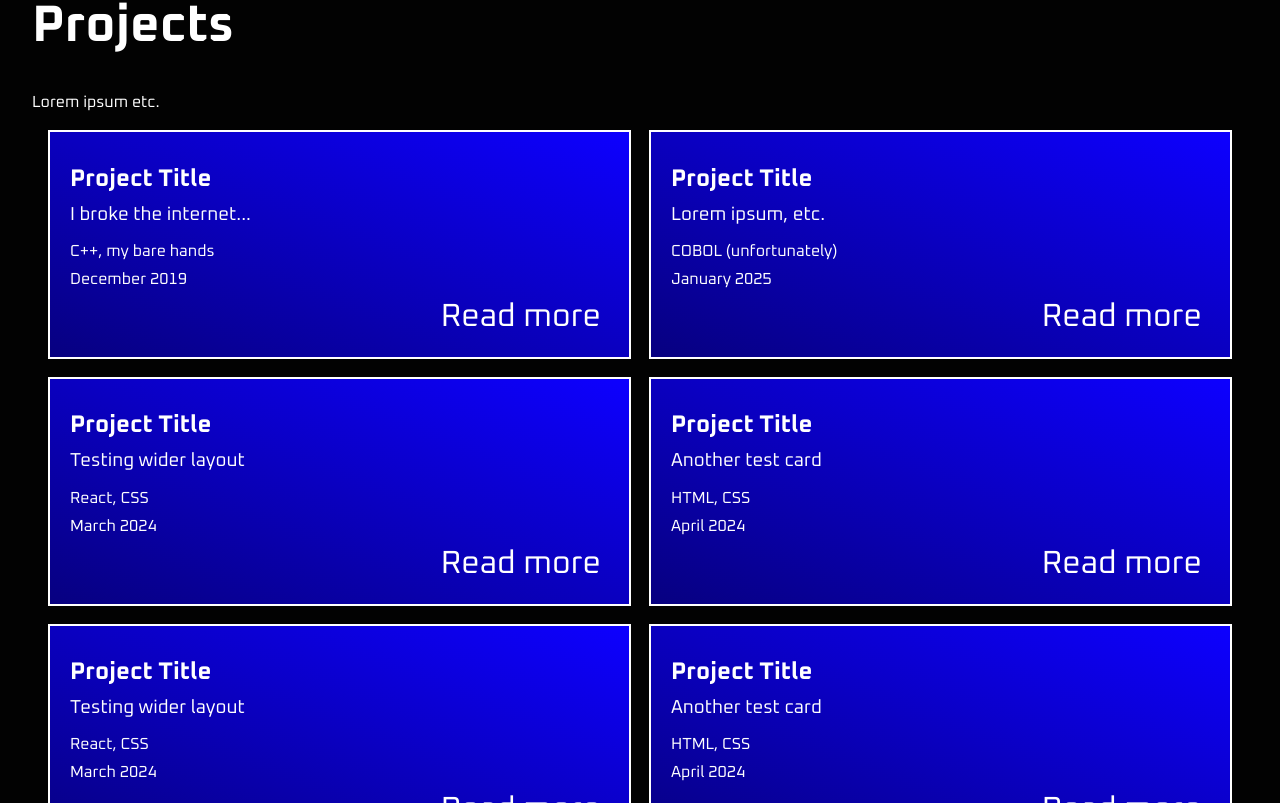
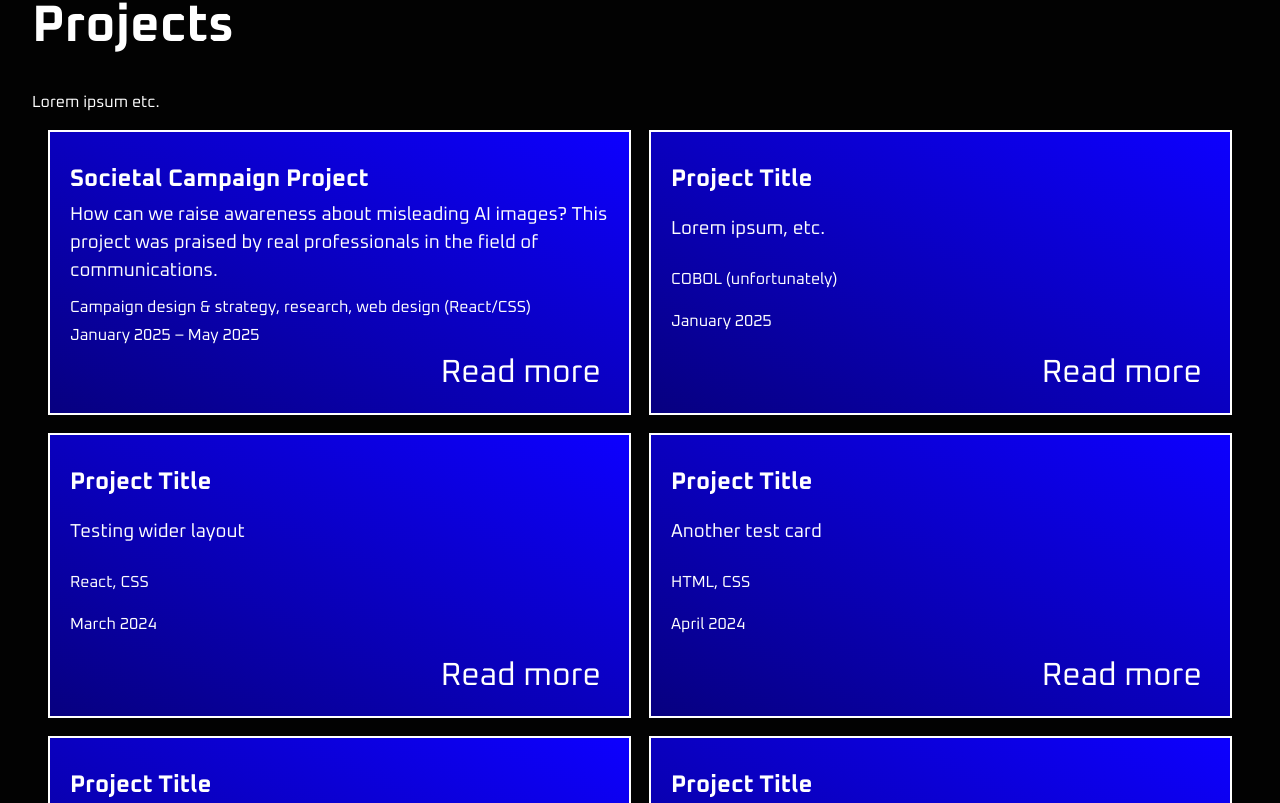
Before and after one commit to silentwinter0/portfolio, a React (Vite) app: page / in a window 1280 px wide. Shown: the part 477-1280 px from the top of the page. Built offline with nearby package versions, Linux system fonts and the light colour scheme.

Commit message:
Adjusted project containers to have equal vertical height

```diff
--- a/src/components/ProjectContainer.css
+++ b/src/components/ProjectContainer.css
@@ -24,11 +24,11 @@
   box-sizing: border-box;
   display: grid;
   grid-template-columns: 1fr;
+  grid-auto-rows: 1fr;
   gap: 16px;
   justify-items: stretch;
-  align-items: start;
+  align-items: stretch;
   font-weight: 300;
-  overflow: hidden;
   margin: 0;
   padding: 0 12px;
 }
@@ -43,7 +43,7 @@
   margin: 0;
   background-color: var(--panel-bg, #181A1E);
   width: 100%;
-  height: auto;
+  height: 100%;
 }
 
 .topprojectcontainer {
--- a/src/components/ProjectContainer.jsx
+++ b/src/components/ProjectContainer.jsx
@@ -8,10 +8,10 @@ export default function ProjectContainer() {
         <div className="top-projects">
           <ProjectCard
             imageSrc=""
-            title="Project Title"
-            subtitle="I broke the internet..."
-            tech="C++, my bare hands"
-            date="December 2019"
+            title="Societal Campaign Project"
+            subtitle="How can we raise awareness about misleading AI images? This project was praised by real professionals in the field of communications."
+            tech="Campaign design & strategy, research, web design (React/CSS)"
+            date="January 2025 – May 2025"
             link="./"
           />
           <ProjectCard
```
